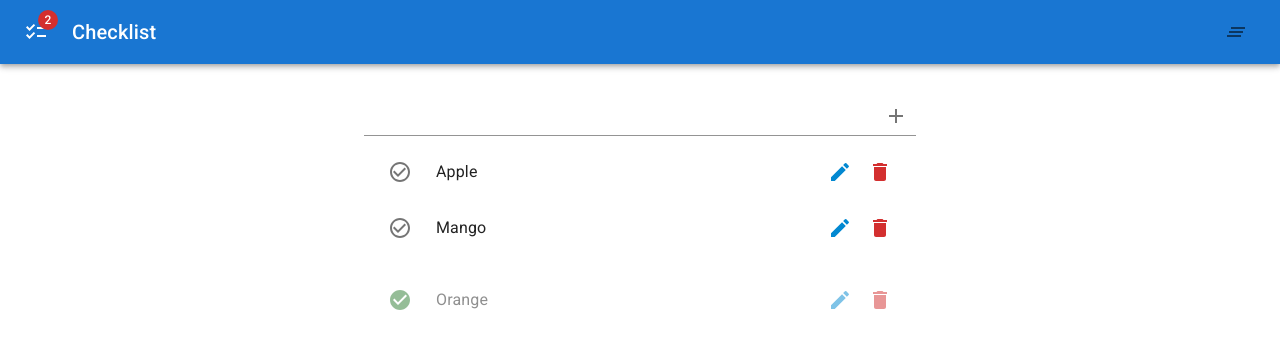
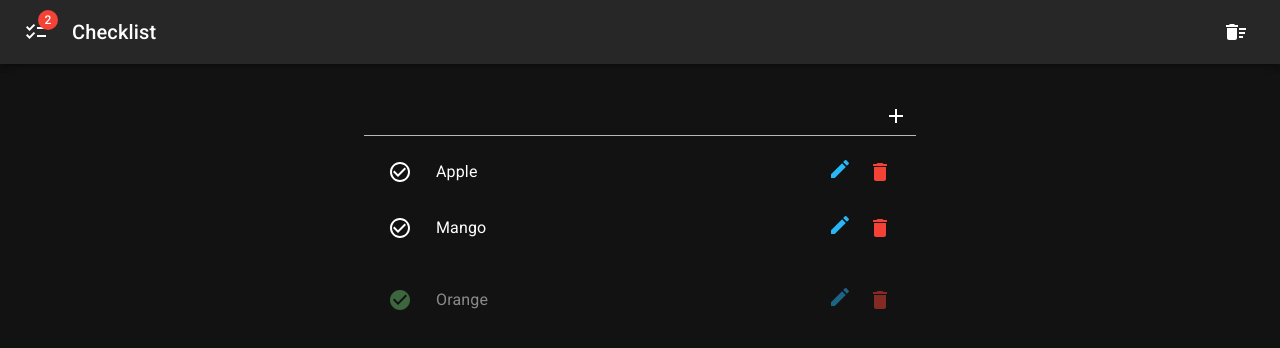
Before and after one commit to kaungsithudeveloper/RSD24-CLASS, a React (Vite) app in the folder hello-react/: page / in a window 1280 px wide. Shown: the top 348 px of the page. Built offline with nearby package versions, Linux system fonts and the light colour scheme.

Commit message:
theme color

```diff
--- a/hello-react/src/App.jsx
+++ b/hello-react/src/App.jsx
@@ -1,61 +1,22 @@
 import { useState } from "react";
 import AddForm from "./AddForm";
 import CheckList from "./CheckList";
-import Header from "./Header";
 
-import { Container } from "@mui/material";
-
-export default function App() {
-    const [list, setList] = useState([
-        { _id: 1, subject: 'Apple', done: false },
-        { _id: 2, subject: 'Orange', done: true },
-        { _id: 3, subject: 'Mango', done: false },
-    ]);
-
-    const add = subject => {
-        if(!subject) return false;
-
-        const _id = list[list.length - 1]._id + 1;
-        setList([...list, { _id, subject, done: false }]);
-    }
-
-    const remove = _id => {
-        setList(
-            list.filter(item => item._id !== _id)
-        );
-    }
-
-    const toggle = _id => {
-        setList(
-            list.map(item => {
-                if(item._id === _id)
-                    item.done = !item.done;
-                return item;
-            })
-        )
-    }
-
-    const clear = () => {
-        setList(list.filter(item => !item.done));
-    }
-
+export default function App({ list, add, toggle, remove }) {
     return (
 		<div role="main">
-			<Header
-                clear={clear}
-            count={list.filter(item => !item.done).length} />
-			<Container maxWidth="sm" sx={{ mt: 4 }}>
 			<AddForm add={add} />
 			<CheckList
 				list={list.filter(item => !item.done)}
-                    remove={remove} />
-
+				toggle={toggle}
+				remove={remove}
+			/>
 			<CheckList
 				list={list.filter(item => item.done)}
+				toggle={toggle}
 				remove={remove}
 				done={true}
 			/>
-			</Container>
 		</div>
 	);
 }
--- /dev/null
+++ b/hello-react/src/AppRouter.jsx
@@ -0,0 +1,81 @@
+import { useState } from "react";
+import App from "./App.jsx";
+
+import { createBrowserRouter, RouterProvider } from "react-router-dom";
+
+import Edit from "./Edit.jsx";
+import Template from "./Template.jsx";
+
+export default function AppRouter() {
+	const [list, setList] = useState([
+		{ _id: 1, subject: "Apple", done: false },
+		{ _id: 2, subject: "Orange", done: true },
+		{ _id: 3, subject: "Mango", done: false },
+	]);
+
+	const update = (_id, subject) => {
+		if (!subject) return false;
+
+		setList(
+			list.map(item => {
+				if (item._id === _id) item.subject = subject;
+				return item;
+			})
+		);
+	};
+
+	const add = subject => {
+		if (!subject) return false;
+
+		const _id = list[list.length - 1]._id + 1;
+		setList([...list, { _id, subject, done: false }]);
+	};
+
+	const remove = _id => {
+		setList(list.filter(item => item._id !== _id));
+	};
+
+	const toggle = _id => {
+		setList(
+			list.map(item => {
+				if (item._id === _id) item.done = !item.done;
+				return item;
+			})
+		);
+	};
+
+	const clear = () => {
+		setList(list.filter(item => !item.done));
+	};
+
+	const router = createBrowserRouter([
+		{
+			path: "/",
+			element: (
+				<Template
+					list={list}
+					clear={clear}
+				/>
+			),
+			children: [
+				{
+					path: "/",
+					element: (
+						<App
+							list={list}
+							add={add}
+							toggle={toggle}
+							remove={remove}
+						/>
+					),
+				},
+				{
+					path: "/edit",
+					element: <Edit update={update} />,
+				},
+			],
+		},
+	]);
+
+	return <RouterProvider router={router} />;
+}
--- a/hello-react/src/CheckList.jsx
+++ b/hello-react/src/CheckList.jsx
@@ -13,9 +13,11 @@ import {
 	Edit as EditIcon,
 } from "@mui/icons-material";
 
-export default function CheckList({ list, remove, toggle , done}) {
+import { Link } from "react-router-dom";
+
+export default function CheckList({ list, remove, toggle, done }) {
 	return (
-		<List sx={{ opacity: done ? 0.5 : 1}}>
+		<List sx={{ opacity: done ? 0.5 : 1 }}>
 			{list.map(item => {
 				return (
 					<ListItem
@@ -23,9 +25,12 @@ export default function CheckList({ list, remove, toggle , done}) {
 						secondaryAction={
 							<>
 								<IconButton>
+									<Link to="/edit" state={{ item }}>
 										<EditIcon color="info" />
+									</Link>
 								</IconButton>
-								<IconButton onClick={() => {
+								<IconButton
+									onClick={() => {
 										remove(item._id);
 									}}>
 									<DeleteIcon color="error" />
@@ -33,12 +38,15 @@ export default function CheckList({ list, remove, toggle , done}) {
 							</>
 						}>
 						<ListItemIcon>
-                            <IconButton onClick={() =>{
+							<IconButton
+								onClick={() => {
 									toggle(item._id);
 								}}>
-                                {
-									done ? <DoneIcon color="success" /> : <CheckIcon />
-								}
+								{done ? (
+									<DoneIcon color="success" />
+								) : (
+									<CheckIcon />
+								)}
 							</IconButton>
 						</ListItemIcon>
 						<ListItemText primary={item.subject} />
--- a/hello-react/src/Edit.jsx
+++ b/hello-react/src/Edit.jsx
@@ -1,10 +1,50 @@
-import Header from "./Header";
-import { Container, Typography } from "@mui/material";
+import { useState } from "react";
 
-export default function Edit({}) {
-    return (
-        <Container maxWidth="sm">
-            <Typography variant="h2">Edit Page</Typography>
-        </Container>
-    );
+import { Input, IconButton } from "@mui/material";
+import {
+    Save as SaveIcon,
+    ArrowBack as BackIcon,
+} from "@mui/icons-material";
+
+import {
+    Link,
+    useLocation,
+    useNavigate,
+} from "react-router-dom";
+
+export default function Edit({ update }) {
+	const { state } = useLocation();
+	const navigate = useNavigate();
+
+	// if(!state) return navigate("/");
+
+	const [subject, setSubject] = useState(state.item.subject);
+
+	return (
+		<div>
+			<form
+				onSubmit={e => {
+					e.preventDefault();
+					update(state.item._id, subject);
+					navigate("/");
+				}}>
+				<Input
+					value={subject}
+					onChange={e => {
+						setSubject(e.target.value);
+					}}
+					sx={{ mb: 4 }}
+					fullWidth
+					endAdornment={
+						<IconButton type="submit">
+							<SaveIcon />
+						</IconButton>
+					}
+				/>
+			</form>
+			<Link to="/">
+				<BackIcon />
+			</Link>
+		</div>
+	);
 }
--- a/hello-react/src/Header.jsx
+++ b/hello-react/src/Header.jsx
@@ -1,7 +1,7 @@
 import { AppBar, Toolbar, Typography, IconButton, Badge } from "@mui/material";
 import {
 	Checklist as ChecklistIcon,
-	ClearAll as ClearAllIcon,
+	DeleteSweep as ClearAllIcon,
 } from "@mui/icons-material";
 
 export default function Header({ count, clear }) {
@@ -16,8 +16,7 @@ export default function Header({ count, clear }) {
 					sx={{ ml: 3, flexGrow: 1 }}>
 					Checklist
 				</Typography>
-				<IconButton onClick={clear}>
-
+				<IconButton onClick={clear} color="inherit">
 					<ClearAllIcon />
 				</IconButton>
 			</Toolbar>
--- /dev/null
+++ b/hello-react/src/Template.jsx
@@ -0,0 +1,17 @@
+import Header from "./Header";
+import { Container } from "@mui/material";
+import { Outlet } from "react-router-dom";
+
+export default function Template({ list, clear }) {
+	return (
+		<div role="main">
+			<Header
+				count={list.filter(item => !item.done).length}
+                clear={clear}
+			/>
+            <Container sx={{ mt: 4 }} maxWidth="sm">
+                <Outlet />
+            </Container>
+		</div>
+	);
+}
--- /dev/null
+++ b/hello-react/src/Theme.jsx
@@ -0,0 +1,18 @@
+import {createTheme, ThemeProvider, CssBaseline} from "@mui/material";
+
+import AppRouter from "./AppRouter";
+
+const theme = createTheme({
+    palette: {
+        mode: "dark",
+    }
+});
+
+export default function Theme() {
+    return(
+        <ThemeProvider theme={theme}>
+            <CssBaseline />
+            <AppRouter />
+        </ThemeProvider>
+    )
+}
--- a/hello-react/src/main.jsx
+++ b/hello-react/src/main.jsx
@@ -1,6 +1,5 @@
 import React from "react";
 import ReactDOM from "react-dom/client";
-import App from "./App.jsx";
 
 import "@fontsource/roboto/300.css";
 import "@fontsource/roboto/400.css";
@@ -8,24 +7,11 @@ import "@fontsource/roboto/500.css";
 import "@fontsource/roboto/700.css";
 
 import { CssBaseline } from "@mui/material";
+import AppRouter from "./AppRouter.jsx";
+import Theme from "./Theme.jsx";
 
-import {createBrowserRouter, RouterProvider} from "react-router-dom";
-
-import Edit from "./Edit.jsx";
-const router = createBrowserRouter([
-	{
-		path: "/",
-		element: <App />
-	},
-
-	{
-		path: "/edit",
-		element: <Edit />
-	},
-])
 ReactDOM.createRoot(document.getElementById("root")).render(
 	<React.StrictMode>
-        <CssBaseline />
-		<RouterProvider router={router} />
+        <Theme />
 	</React.StrictMode>
 );
```
Also changed, not shown: hello-react/src/AppRoot.jsx (added, +23 -0 lines). Lines whose indentation alone changed are shown as unchanged.
